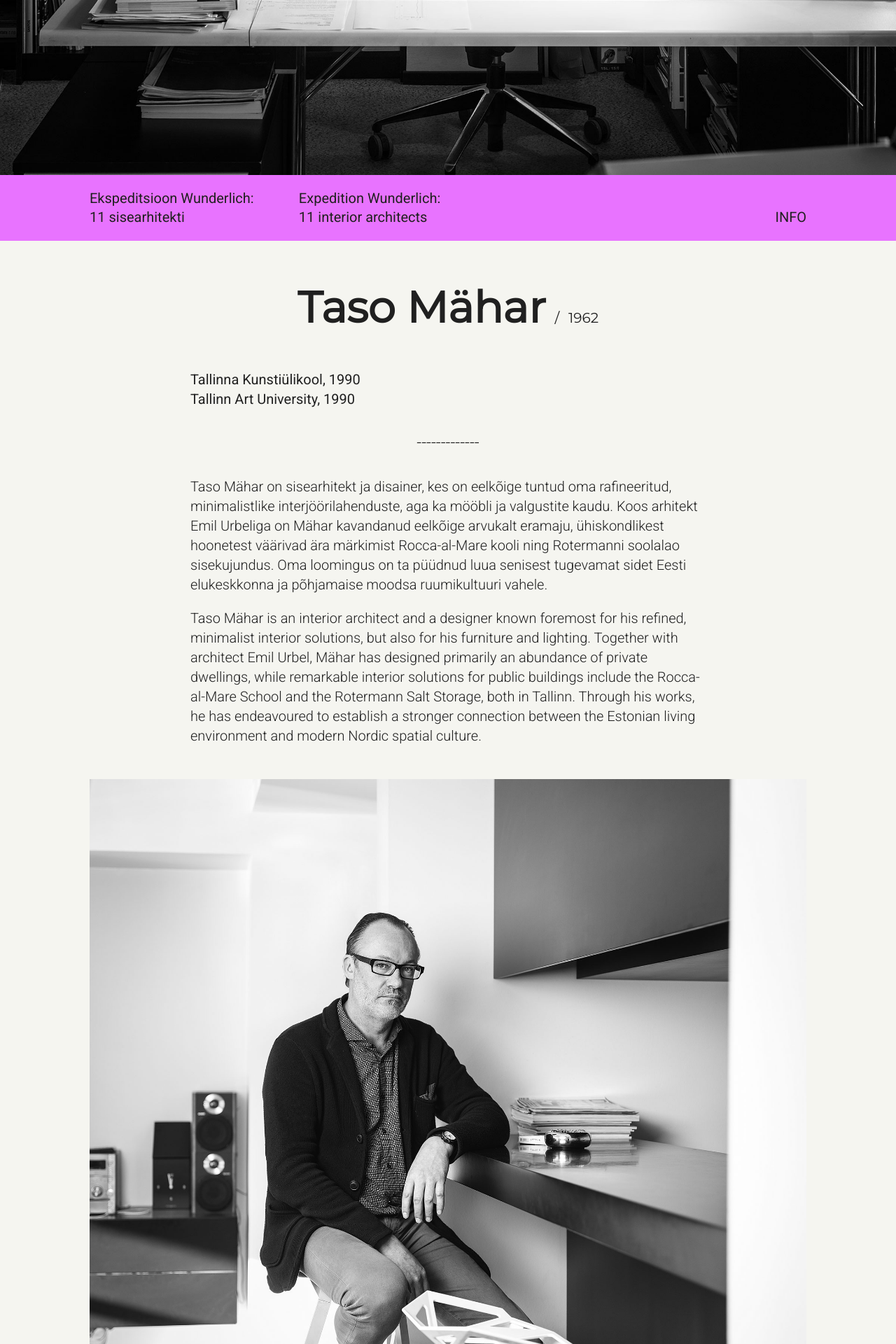
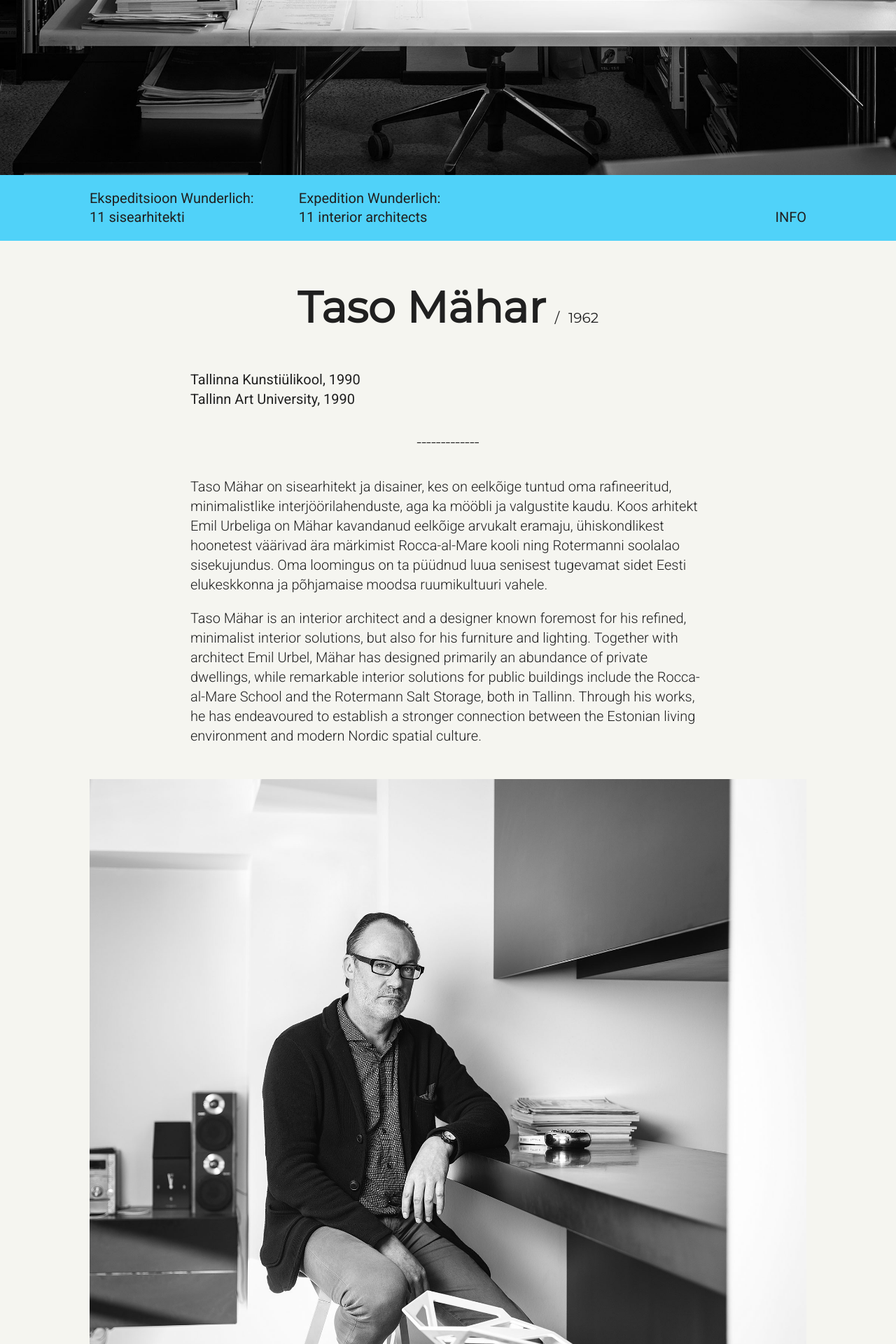
Before and after one commit to expedition-wunderlich/expedition-wunderlich.github.io, a Jekyll site: the page built from _posts/2016-01-18-mahar.md, in a window 1280 px wide. Shown: the part 1030-2950 px from the top of the page at 70% size. Built offline with Jekyll 4.4.1, drawn with Linux system fonts in a browser that asks for light colours.

Commit message:
new color

```diff
--- a/assets/styles/main.scss
+++ b/assets/styles/main.scss
@@ -7,7 +7,7 @@
 @import url(https://fonts.googleapis.com/css?family=Roboto:500,400,300,400italic,300italic);
 
 $background: rgb(245, 245, 240);
-$foreground: rgb(232, 115, 255);
+$foreground: rgb(80, 210, 249);
 $text: #202020;
 $regular: 1.25rem;
 $small: 1.125rem;
```
